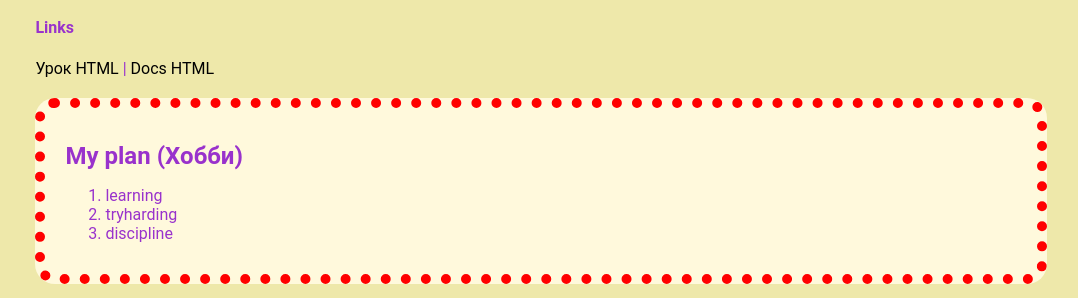
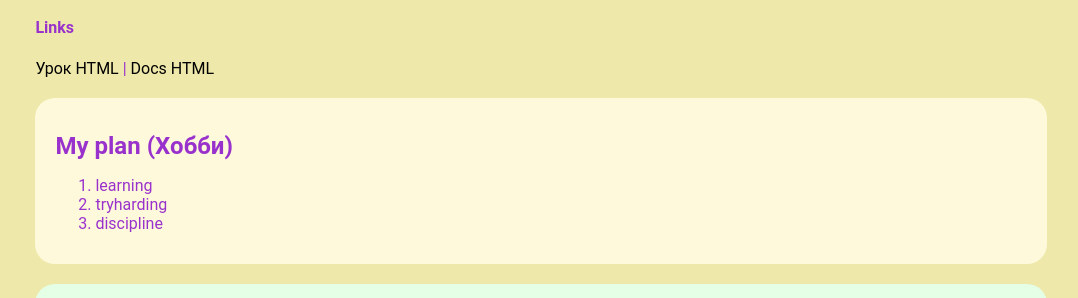
Before and after one commit to shulpilot/Project-0, a plain HTML site: page index.html in a window 1280 px wide. Shown: the part 434-732 px from the top of the page, without its empty margins (99-1177 px from the left). Drawn offline with Linux system fonts and the light colour scheme.

Commit message:
Update style.css
Откат к прозрачным границам

```diff
--- a/style.css
+++ b/style.css
@@ -104,9 +104,9 @@ box-sizing: border-box;
     margin-bottom: 20px;
     border-radius: 20px;
 
-    border-style: dotted;
+    /* border-style: dotted;
     border-color: red;
-    border-width: 10px;
+    border-width: 10px; */
 
 }
 
```
